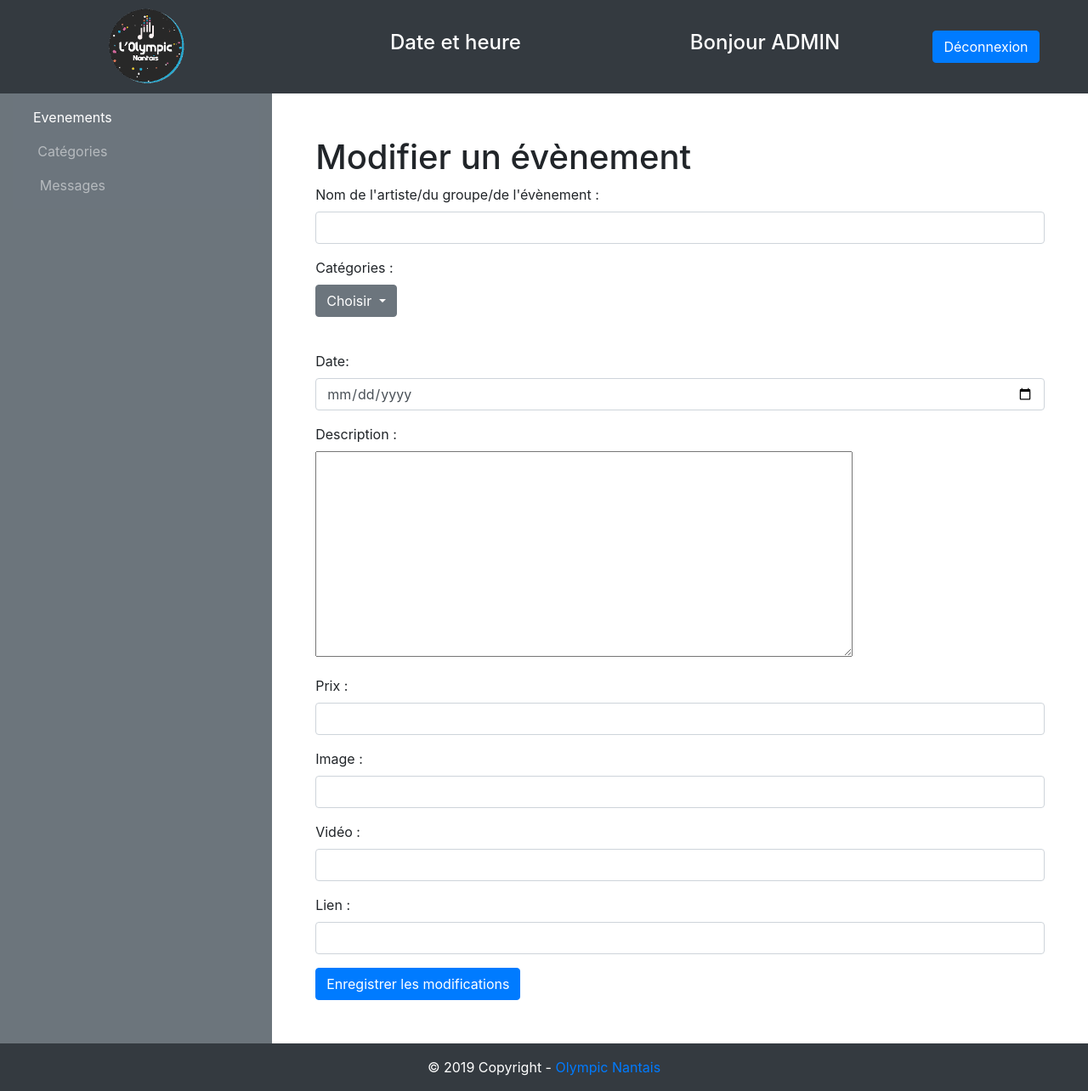
After one commit to froldev/php-myevents, a PHP site: template src/View/Events/_edit.html.twig in a window 1280 px wide. The commit adds this page. Shown: the whole page at 85% size. Run offline with PHP 8.4, Linux system fonts and the light colour scheme; the template is opened without the code that fills it, so the values that code supplies are empty; some libraries are stand-ins or nearby versions.

Commit message:
edit event page created

```diff
--- a/src/View/Blocks/_adminDropdownList.html.twig
+++ b/src/View/Blocks/_adminDropdownList.html.twig
@@ -3,9 +3,11 @@
     <button class="btn btn-secondary dropdown-toggle" type="button" id="dropdownMenuButton" data-toggle="dropdown" aria-haspopup="true" aria-expanded="false">
         Choisir
     </button>
-    <div class="dropdown-menu" aria-labelledby="dropdownMenuButton">
-        <a class="dropdown-item" href="#">Action</a>
-        <a class="dropdown-item" href="#">Another action</a>
-        <a class="dropdown-item" href="#">Something else here</a>
-    </div>
+    <ul class="dropdown">
+        <div class="dropdown-menu" aria-labelledby="dropdownMenuButton">
+{# ajout choix menu déroulant #}
+                <li><a class="dropdown-item" href="{{ category.category }}">{{ category.category }}</a></li>
+{# endblock #}
+        </div>
+    </ul>
 </div>
--- /dev/null
+++ b/src/View/Events/_edit.html.twig
@@ -0,0 +1,56 @@
+{% extends "adminLayout.html.twig" %}
+
+{% block title %}Modifier un évenement{% endblock %}
+
+{% block content %}
+    <h1>Modifier un évènement</h1>
+    <form method="POST">
+        <div class="form-group">
+            <label for="Title">Nom de l'artiste/du groupe/de l'évènement :</label>
+            <input type="text" class="form-control {% if titleError is not null %}is-invalid{% endif %}" id="Title" name="title" aria-describedby="emailHelp" value="{{ event.title }}">
+            <div class="invalid-feedback">
+                {{ titleError }}
+            </div>
+        </div>
+        {% include 'Blocks/_adminDropdownList.html.twig' %}
+        </br>
+        <div class="form-group">
+            <label for="start">Date:</label>
+            <input type="date" id="start" name="date_time" class="form-control {% if descriptionError is not null %}is-invalid{% endif %}" value="{{ event.date_name }}">
+            <div class="invalid-feedback">
+                {{ dateError }}
+            </div>
+        </div>
+        <div class="form-group {% if descriptionError is not null %}is-invalid{% endif %}">
+            <label for="description">Description :</label></br>
+            <textarea name="description" rows="10" cols= "60"></textarea>
+            <div class="invalid-feedback">
+                {{ descriptionError }}
+            </div>
+        </div>
+        <div class="form-group">
+            <label for="price">Prix :</label>
+            <input type="text" class="form-control {% if priceError is not null %}is-invalid{% endif %}" name="price" id="price" value="{{ event.price }}">
+            <div class="invalid-feedback">
+                {{ priceError }}
+            </div>
+        </div>
+        <div class="form-group">
+            <label for="image">Image :</label>
+            <input type="text" class="form-control {% if priceError is not null %}is-invalid{% endif %}" name="image" id="image" value="{{ event.image }}">
+            <div class="invalid-feedback">
+                {{ imageError }}
+            </div>
+        </div>
+        <div class="form-group">
+            <label for="video">Vidéo :</label>
+            <input type="text" class="form-control" name="video" id="video" value="{{ event.video }}">
+        </div>
+        <div class="form-group">
+            <label for="link">Lien :</label>
+            <input type="text" class="form-control" name="link" id="link" value="{{ event.link }}">
+        </div>
+        <button type="submit" class="btn btn-primary">Enregistrer les modifications</button>
+    </form>
+
+{% endblock %}
--- a/src/View/Events/_list.html.twig
+++ b/src/View/Events/_list.html.twig
@@ -1,4 +1,4 @@
-{% extends 'adminLayout.html.twig' %}
+{% extends "adminLayout.html.twig" %}
 
 {% block title %}Olympic Nantais || Liste des évènements{% endblock %}
 
```
Also changed, not shown: src/Controller/EventsController.php (+14 -0 lines), src/Model/EventsManager.php (+21 -0 lines).
